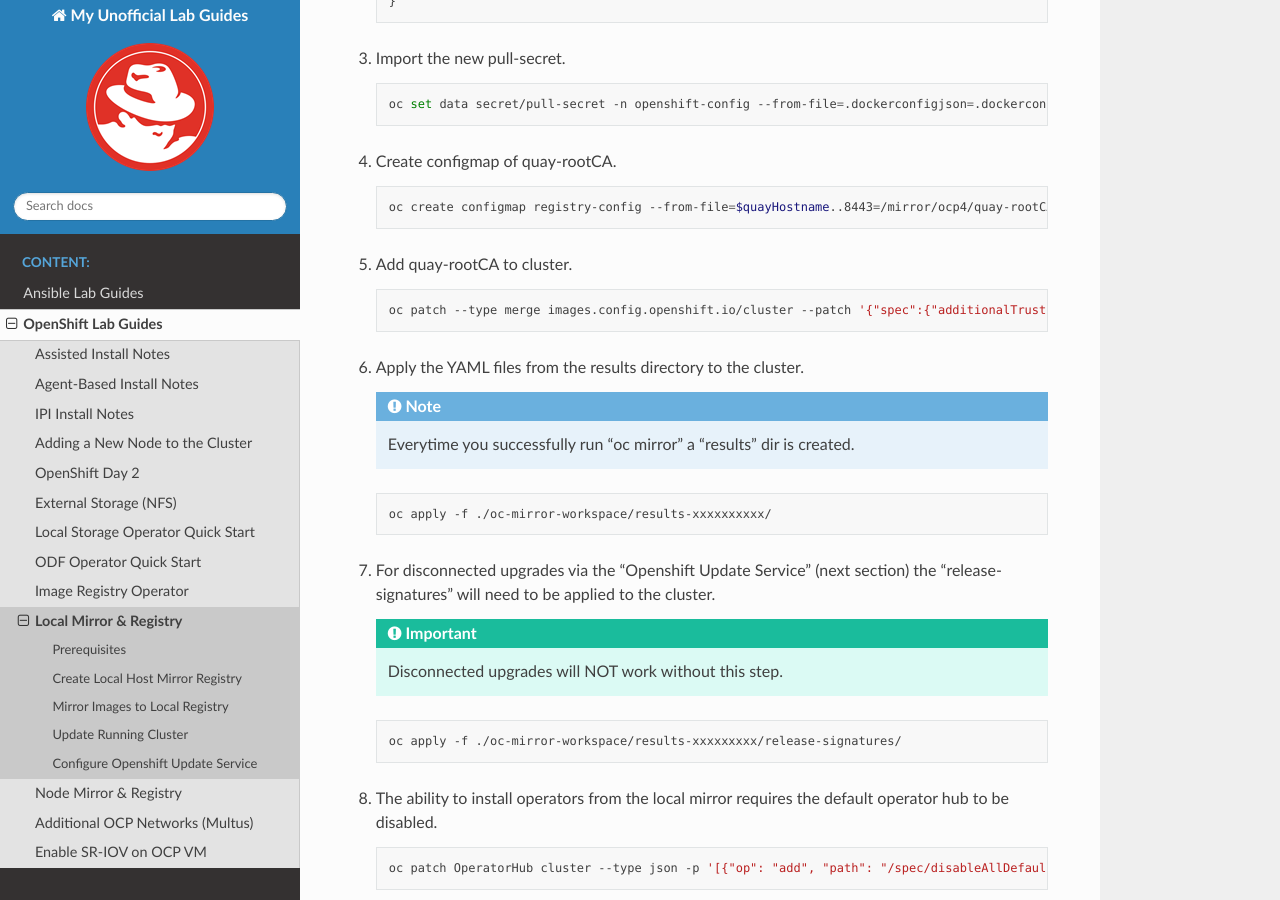
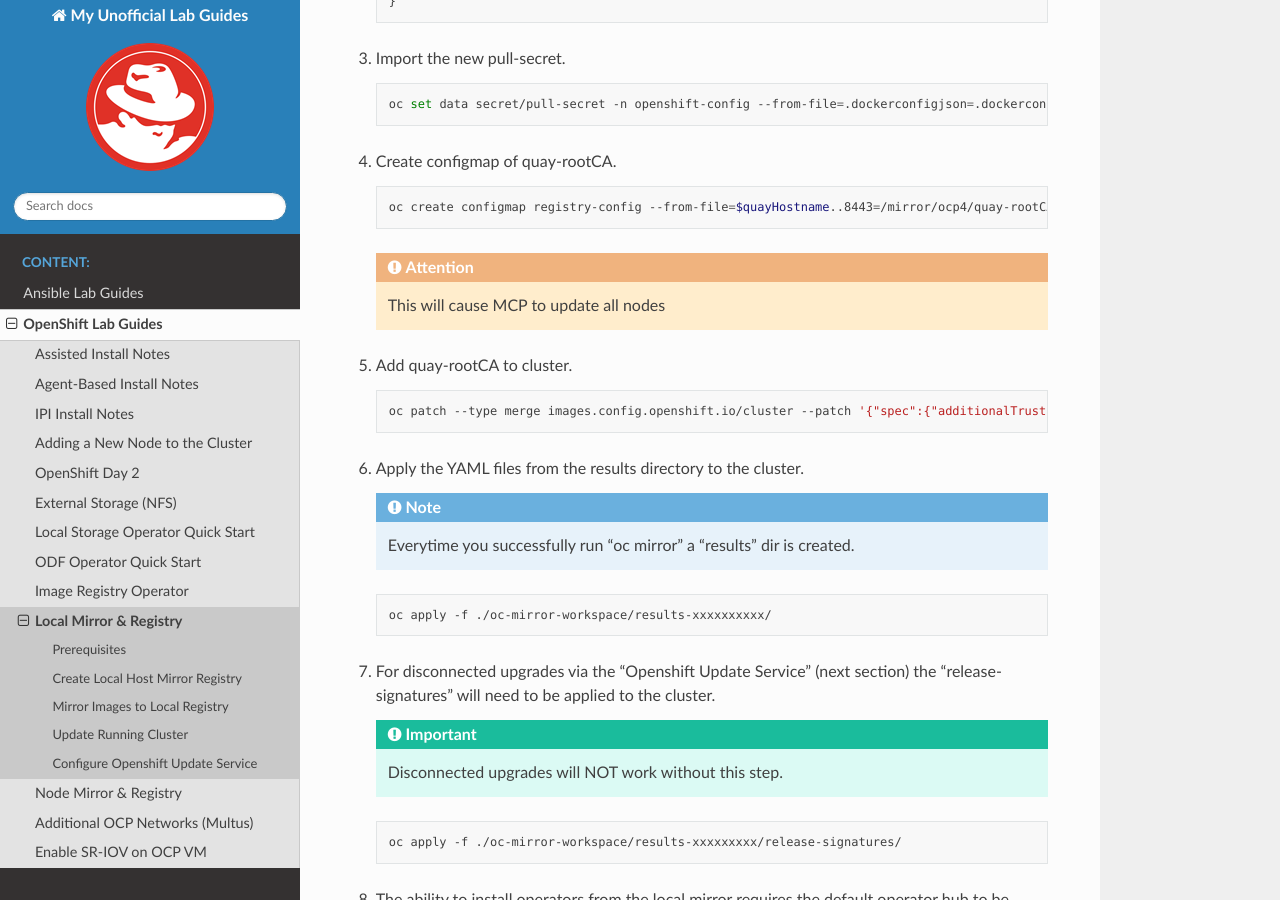
Before and after one commit to vtog/labGuides, a Sphinx documentation site: the page built from source/ocp/local-mirror-registry.rst, in a window 1280 px wide and 900 px high, scrolled down 7427 px. Built offline with Sphinx 7.4.7 and the Read the Docs theme 2.0.0, drawn with Linux system fonts in a browser that asks for light colours; pages that are not in the unit, such as notebooks, are missing from menus.

Commit message:
added note to watch mcp

```diff
--- a/source/ocp/local-mirror-registry.rst
+++ b/source/ocp/local-mirror-registry.rst
@@ -351,6 +351,8 @@
 
       oc create configmap registry-config --from-file=$quayHostname..8443=/mirror/ocp4/quay-rootCA/rootCA.pem -n openshift-config
 
+   .. attention:: This will cause MCP to update all nodes
+
 #. Add quay-rootCA to cluster.
 
    .. code-block:: bash
```
